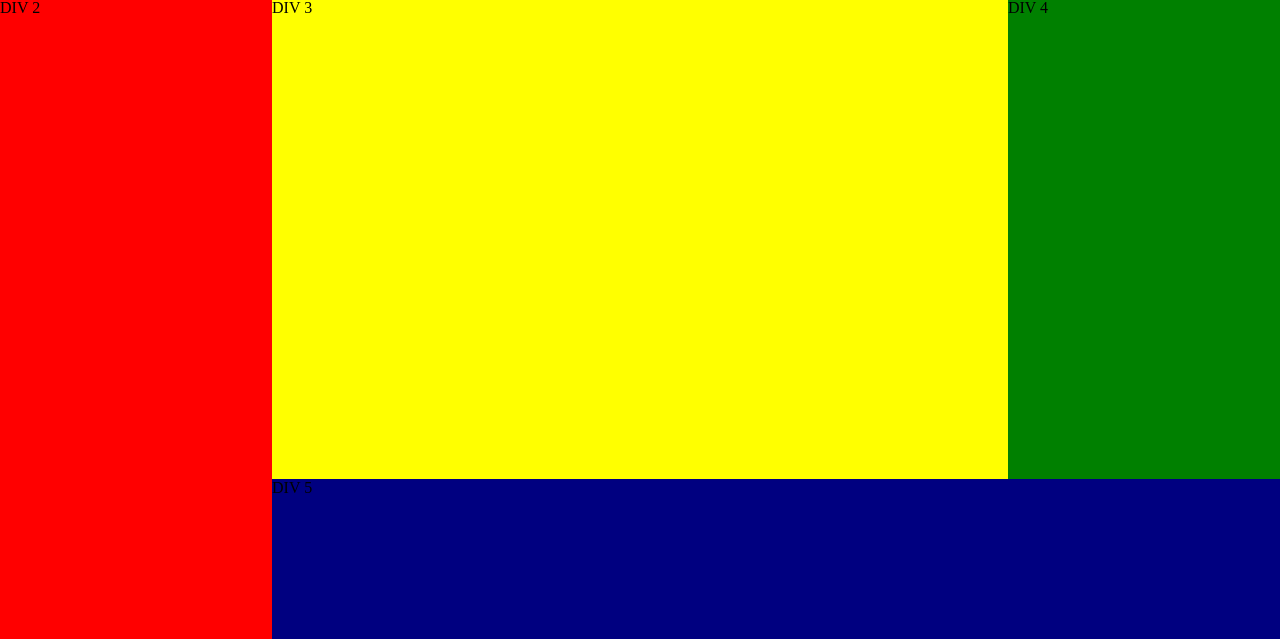
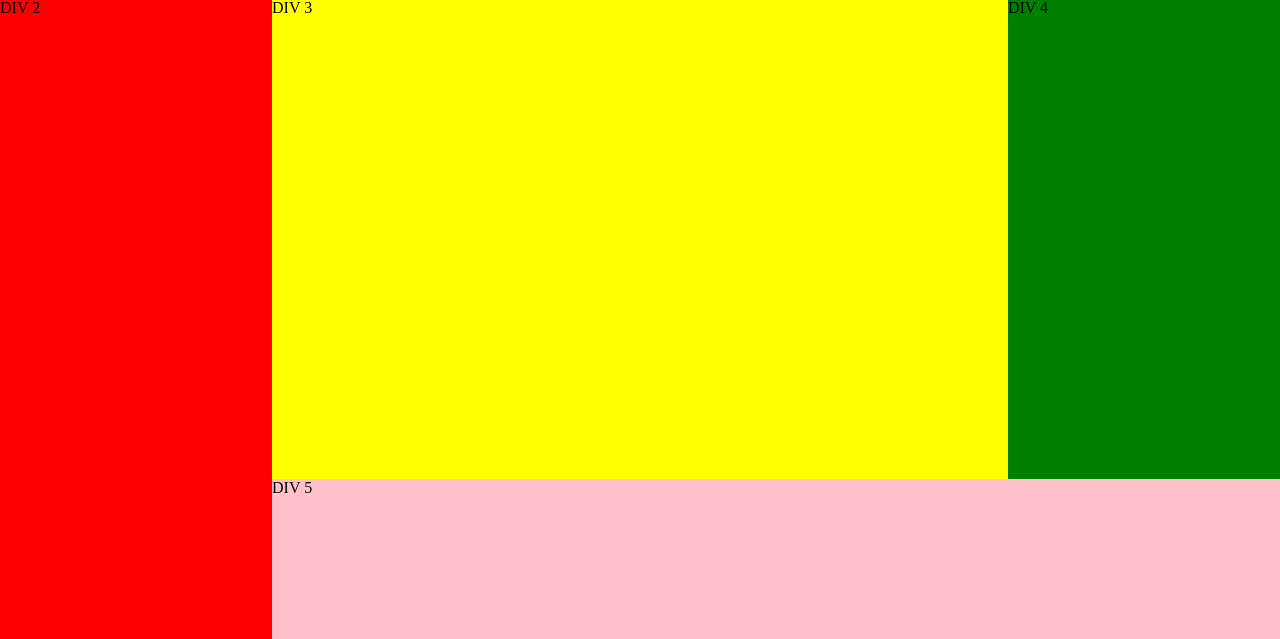
Before and after one commit to NolwennWM/DWWM851, a PHP site: page /area.html in a window 1280 px wide. Shown: the part 161-800 px from the top of the page. Run offline with PHP 8.4, Linux system fonts and the light colour scheme.

Commit message:
changement de couleur

```diff
--- a/02-css/07-grid/area.css
+++ b/02-css/07-grid/area.css
@@ -27,7 +27,7 @@
 }
 .item5
 {
-    background: navy;
+    background: pink;
     grid-area: footer;
 }
 body
```
